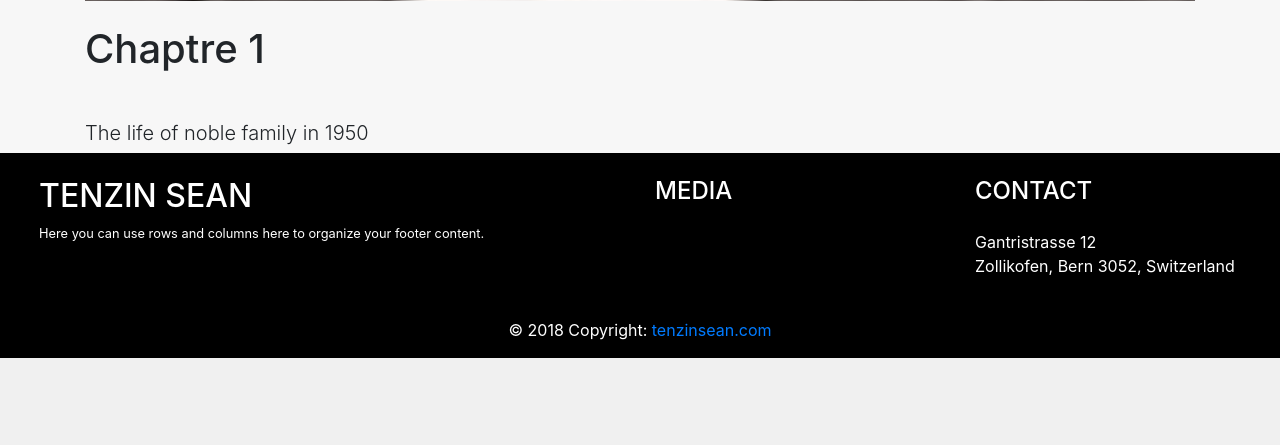
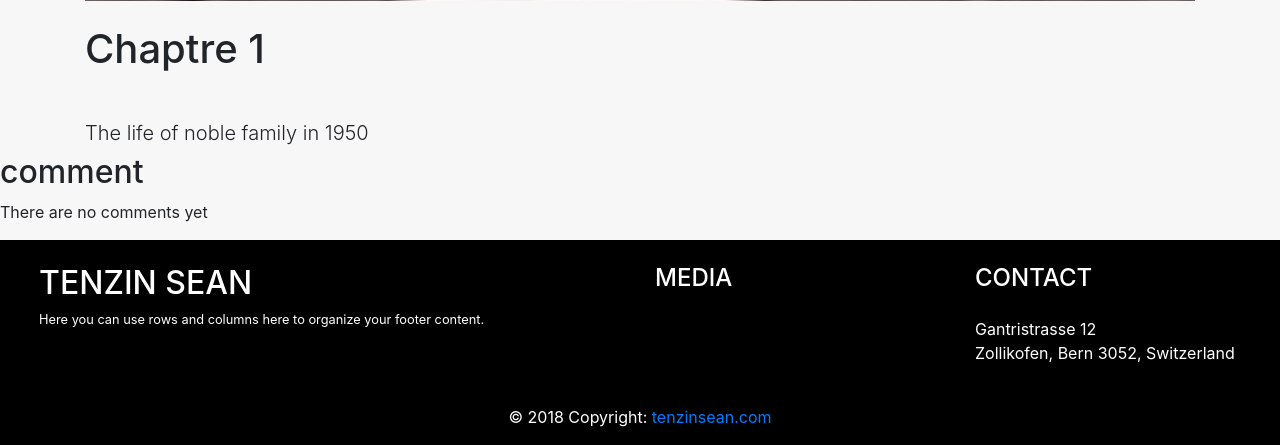
Before and after one commit to TenzinSean/private_web, a Django app: page /PolaChap1/ in a window 1280 px wide. Shown: the part 2017-2462 px from the top of the page. Before the commit the page ends 2375 px from the top, so only its background shows below. Run offline with Django 3.2, Linux system fonts and the light colour scheme; data comes from the database, SQL or seed files in the repository; both versions use the stored data as it was after the commit; some libraries are stand-ins or nearby versions.

Commit message:
update all

```diff
--- a/baseblog/forms.py
+++ b/baseblog/forms.py
@@ -1,4 +1,5 @@
 from django import forms
+from .models import Comment
 
 
 class ContactForm(forms.Form):
@@ -7,3 +8,8 @@ class ContactForm(forms.Form):
     to = forms.EmailField()
     subject = forms.CharField(required=True)
     comments = forms.CharField(widget=forms.Textarea, required=True)
+
+class CommentForm(forms.ModelForm):
+    class Meta:
+        model = Comment
+        fields = ('name', 'email', 'body')
--- a/baseblog/models.py
+++ b/baseblog/models.py
@@ -51,6 +51,23 @@ class Pola(models.Model):
     def __str__(self):
         return self.chaptre
 
+
+class Comment(models.Model):
+    post = models.ForeignKey(Pola, on_delete=models.CASCADE, related_name='comments')
+    name = models.CharField(max_length=80)
+    email = models.EmailField()
+    bodytime = models.TextField()
+    created = models.DateTimeField(auto_now_add=True)
+    updated = models.DateTimeField(auto_now=True)
+    active = models.BooleanField(default=True)
+
+
+    class Meta:
+        ordering = ('created',)
+
+    def __str__(self):
+        return 'Comment by {} on {}'.format(self.name, self.post)
+
 class Family(models.Model):
     chaptre1 = models.CharField(max_length=255)
     title_chap1 = models.CharField(max_length=255)
--- a/baseblog/templates/Pola/Detail/chaptreFull.html
+++ b/baseblog/templates/Pola/Detail/chaptreFull.html
@@ -15,4 +15,29 @@
         </div>
       </div>
   {% endfor %}
+
+  {% with comments.count as total_comments %}
+    <h2>
+      {{ total_comments }} comment {{ total_comments|pluralize }}
+    </h2>
+  {% endwith %}
+  {% for comment in comments %}
+    <div class="comment">
+      <p class="info">
+        Comment {{ forloop.counter }} by {{ comment.name }}
+        {{ comment.created }}
+      </p>
+      {{ comment.body| linebreaks }}
+    </div>
+    {% empty %}
+      <p>There are no comments yet</p>
+    {% endfor %}
+  {% if new_comment %}
+    <h2>Your new comment has benn added</h2>
+    <form action="." method="post">
+      {{ comment_form.as_p }}
+      {% csrf_token %}
+      <p><input type="submit" value="Add comment"></p>
+    </form>
+  {% endif %}
 {% endblock %}
--- a/baseblog/views.py
+++ b/baseblog/views.py
@@ -1,7 +1,7 @@
 from django.shortcuts import render, get_object_or_404, redirect
 from django.views.generic import ListView, TemplateView, CreateView
-from .models import Blog, Travel, StoryModel, Pola, Family
-from .forms import ContactForm
+from .models import Blog, Travel, StoryModel, Pola, Family, Comment
+from .forms import ContactForm, CommentForm
 from django.core.mail import send_mail, BadHeaderError # email set up
 from django.http import HttpResponse, HttpResponseRedirect
 from django.urls import reverse_lazy
@@ -79,6 +79,33 @@ class ChaptreChab1(ListView):
     template_name = 'Chabdeltsang/Detail/chaptreFull.html'
 
 # Comment
+def post_detail(request, year, month, daty, post):
+    post = get_object_or_404(Pola, slug=post,
+                                   status='published',
+                                   publish__year=year,
+                                   publish__month=month,
+                                   publish__day=day)
+
+    # List of active comments for this post
+    comments = post.comments.filter(active=True)
+
+    new_comment = None
+
+    if request.method == 'POST':
+        comment_form = CommentForm(data=request.POST)
+        if comment_form.is_valid():
+            new_comment = comment_form.save(commit=False)
+            new_comment.post = post
+            new_comment.save()
+    else:
+        comment_form = CommentForm()
+    return render(request,
+                 'Pola/Detail/chaptreFull.html',
+                 {'post' : post,
+                 'comments' : comments,
+                 'new_comment' : new_comment,
+                 'comment_form' : comment_form})
+
 
 
 
```
Also changed, not shown: baseblog/admin.py (+7 -1 lines), baseblog/migrations/0009_comment.py (added), db.sqlite3.
